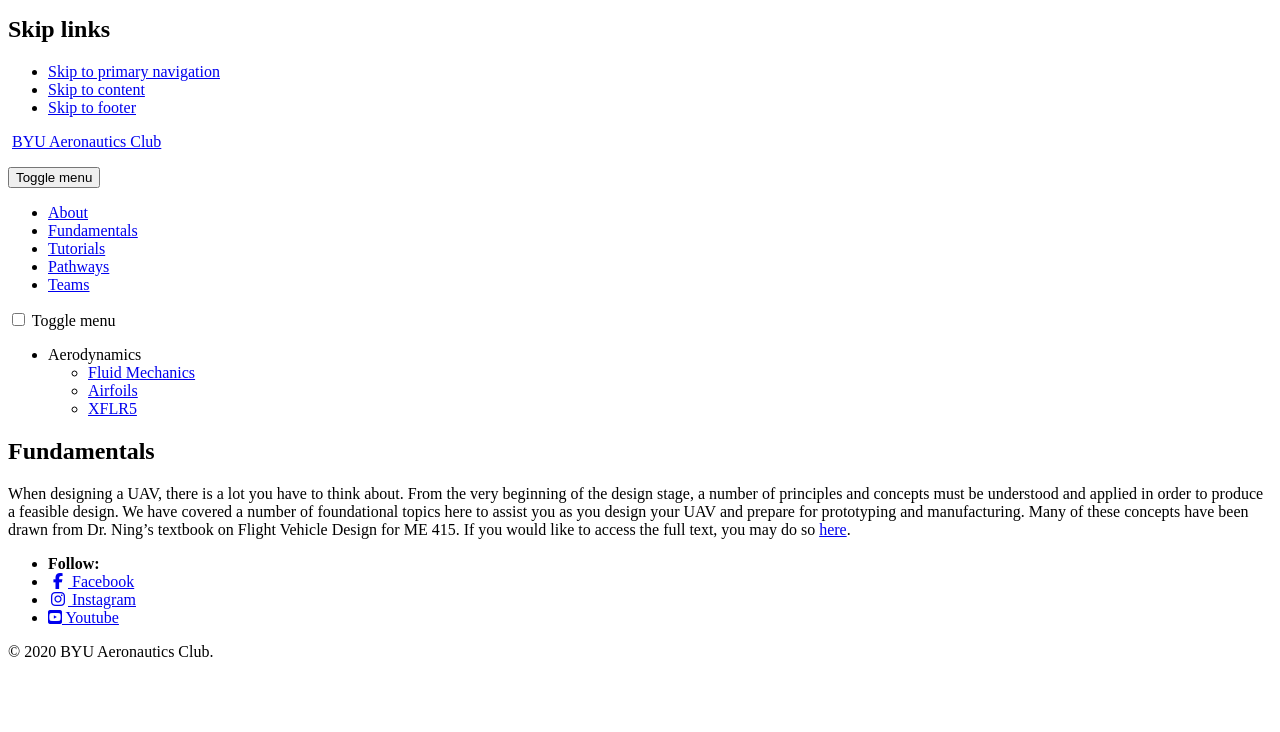
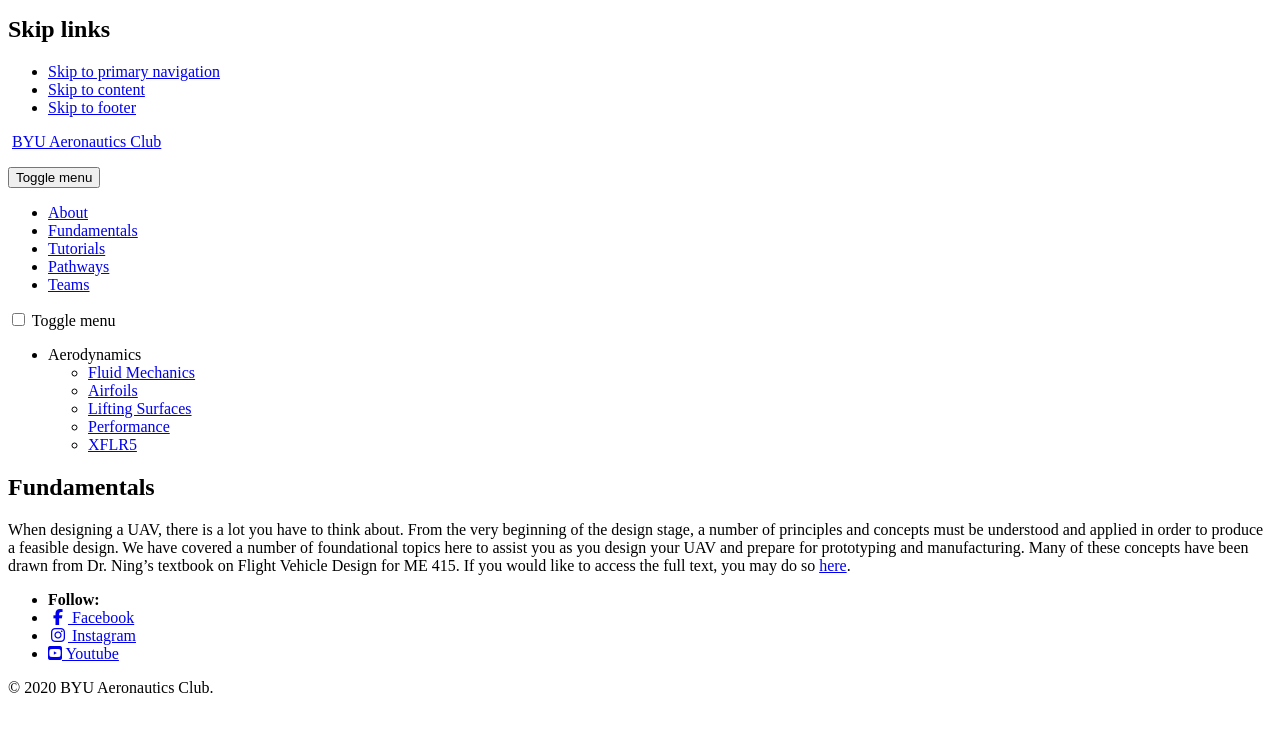
Before and after one commit to BYU-Aeronautics-Club/BYUAeronauticsClub.github.io, a Jekyll site: the page built from _pages/fundamentals.md, in a window 1280 px wide, cut to the strip 112-844 px from the top of the page. Built offline with Jekyll 4.4.1, drawn with Linux system fonts in a browser that asks for light colours; cached includes are drawn as plain includes; nearby versions of some CDN libraries.

Commit message:
New sections for performance and lifting surfaces

```diff
--- a/_data/navigation.yml
+++ b/_data/navigation.yml
@@ -80,6 +80,10 @@ fundamentals:
         url: /fundamentals/aerodynamics/fluids/
       - title: "Airfoils"
         url: /fundamentals/aerodynamics/airfoils/
+      - title: "Lifting Surfaces"
+        url: /fundamentals/aerodynamics/surfaces/
+      - title: "Performance"
+        url: /fundamentals/aerodynamics/performance/
       - title: "XFLR5"
         url: /fundamentals/aerodynamics/xflr5/
 
```
